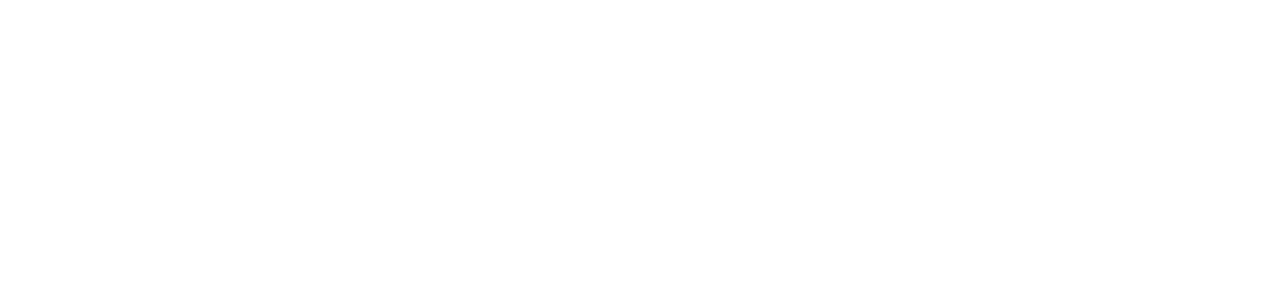
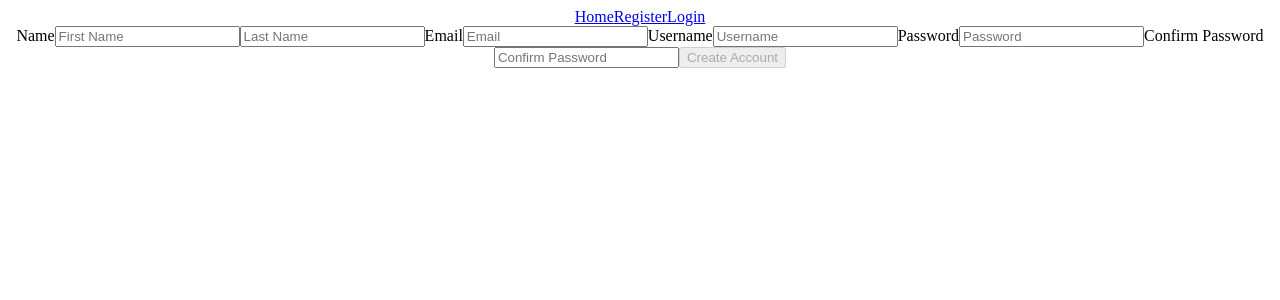
Before and after one commit to hoang-p6/AnglersAtlas-FRONTEND, a React (Create React App) app in the folder client/: page /register in a window 1280 px wide. Shown: the top 300 px of the page. Built offline with nearby package versions, Linux system fonts and the light colour scheme; the HTML template or start-up script is replaced by a standard one.

Commit message:
Created register form

```diff
--- a/client/src/App.js
+++ b/client/src/App.js
@@ -1,11 +1,47 @@
 import './App.css'
+import React from 'react'
+import { Route, Routes } from 'react-router-dom'
+import { useEffect, useState } from 'react'
+import { CheckSession } from './services/Auth'
+import Fish from './components/Fish'
+import FishForm from './components/FishForm'
+import LoginForm from './components/LoginForm'
+import Lure from './components/Lure'
+import LureForm from './components/LureForm'
 import Nav from './components/Nav'
+import Register from './components/Register'
+import Water from './components/Water'
+import WaterForm from './components/WaterForm'
+import Home from './components/Home'
 
 function App() {
+  const [user, setUser] = useState(null)
+  const handleLogout = () => {
+    setUser(null)
+    localStorage.clear()
+  }
+  const checkToken = async () => {
+    const user = await CheckSession()
+    console.log(user)
+    setUser(user)
+  }
+
+  useEffect(() => {
+    const token = localStorage.getItem('token')
+    if (token) {
+      checkToken()
+    }
+  }, [])
   return (
     <div className="App">
-      <Nav />
-      <main></main>
+      <Nav user={user} handleLogout={handleLogout} checkToken={checkToken} />
+      <main>
+        <Routes>
+          <Route path="/" element={<Home />} />
+          <Route path="/register" element={<Register />} />
+          <Route path="/login" element={<LoginForm />} />
+        </Routes>
+      </main>
     </div>
   )
 }
--- /dev/null
+++ b/client/src/components/Home.jsx
@@ -0,0 +1,4 @@
+const Home = () => {
+  return <div>Home</div>
+}
+export default Home
--- a/client/src/components/LoginForm.jsx
+++ b/client/src/components/LoginForm.jsx
@@ -1,5 +1,5 @@
 const Login = () => {
-  return <div></div>
+  return <div>Login</div>
 }
 
 export default Login
--- a/client/src/components/Nav.jsx
+++ b/client/src/components/Nav.jsx
@@ -1,5 +1,15 @@
+import { NavLink } from 'react-router-dom'
 const Nav = () => {
-  return <div></div>
+  let user = false
+  return user ? (
+    <nav className="Nav-Bar"></nav>
+  ) : (
+    <nav className="Nav-Bar">
+      <NavLink to="/">Home</NavLink>
+      <NavLink to="/register">Register</NavLink>
+      <NavLink to="/login">Login</NavLink>
+    </nav>
+  )
 }
 
 export default Nav
--- a/client/src/components/Register.jsx
+++ b/client/src/components/Register.jsx
@@ -1,5 +1,104 @@
+import { useState } from 'react'
+import { useNavigate } from 'react-router-dom'
+import { RegisterUser } from '../services/Auth'
+
 const Register = () => {
-  return <div></div>
+  let navigate = useNavigate()
+  const initialState = {
+    firstName: '',
+    lastName: '',
+    email: '',
+    userName: '',
+    password: '',
+    confirmPassword: ''
+  }
+  const [formValues, setFormValues] = useState(initialState)
+
+  const handleChange = (e) => {
+    setFormValues({ ...formValues, [e.target.name]: e.target.value })
+  }
+
+  const handleSubmit = async (e) => {
+    e.preventDefault()
+    await RegisterUser({
+      firstName: formValues.firstName,
+      lastName: formValues.lastName,
+      email: formValues.email,
+      userName: formValues.userName,
+      password: formValues.password
+    })
+    setFormValues(initialState)
+    navigate('/login')
+  }
+  return (
+    <div className="register-form">
+      <form onSubmit={handleSubmit} className="register-container">
+        <label htmlFor="firstName">Name</label>
+        <input
+          onChange={handleChange}
+          name="firstName"
+          type="text"
+          value={formValues.firstName}
+          required
+          placeholder="First Name"
+        />
+        <label htmlFor="lastName"></label>
+        <input
+          onChange={handleChange}
+          name="lastName"
+          type="text"
+          value={formValues.lastName}
+          required
+          placeholder="Last Name"
+        />
+        <label htmlFor="email">Email</label>
+        <input
+          onChange={handleChange}
+          name="email"
+          type="text"
+          value={formValues.email}
+          required
+          placeholder="Email"
+        />
+        <label htmlFor="userName">Username</label>
+        <input
+          onChange={handleChange}
+          name="userName"
+          type="text"
+          value={formValues.userName}
+          required
+          placeholder="Username"
+        />
+        <label htmlFor="password">Password</label>
+        <input
+          onChange={handleChange}
+          name="password"
+          type="password"
+          value={formValues.password}
+          required
+          placeholder="Password"
+        />
+        <label htmlFor="confirmPassword">Confirm Password</label>
+        <input
+          onChange={handleChange}
+          name="confirmPassword"
+          type="password"
+          value={formValues.confirmPassword}
+          required
+          placeholder="Confirm Password"
+        />
+        <button
+          disabled={
+            !formValues.userName ||
+            (!formValues.password &&
+              formValues.confirmPassword === formValues.password)
+          }
+        >
+          Create Account
+        </button>
+      </form>
+    </div>
+  )
 }
 
 export default Register
--- a/client/src/services/Auth.js
+++ b/client/src/services/Auth.js
@@ -0,0 +1,30 @@
+import Client from './api'
+
+export const SignInUser = async (data) => {
+  try {
+    const res = await Client.post('/auth/login', data)
+
+    localStorage.setItem('token', res.data.token)
+    return res.data.user
+  } catch (error) {
+    throw error
+  }
+}
+
+export const RegisterUser = async (data) => {
+  try {
+    const res = await Client.post('/auth/register', data)
+    return res.data
+  } catch (error) {
+    throw error
+  }
+}
+
+export const CheckSession = async () => {
+  try {
+    const res = await Client.get('/auth/session')
+    return res.data
+  } catch (error) {
+    throw error
+  }
+}
--- a/client/src/services/api.js
+++ b/client/src/services/api.js
@@ -0,0 +1,20 @@
+import Axios from 'axios'
+
+export const BASE_URL = 'http://localhost:3001'
+
+const Client = Axios.create({ BASE_URL })
+
+Client.interceptors.request.use(
+  (config) => {
+    const token = localStorage.getItem('token')
+
+    if (token) {
+      config.headers['authorization'] = `Bearer ${token}`
+    }
+    console.log(`TOKEN GOES HERE:${config.headers}`)
+    console.log(config)
+    return config
+  },
+  (error) => Promise.reject(error)
+)
+export default Client
```
